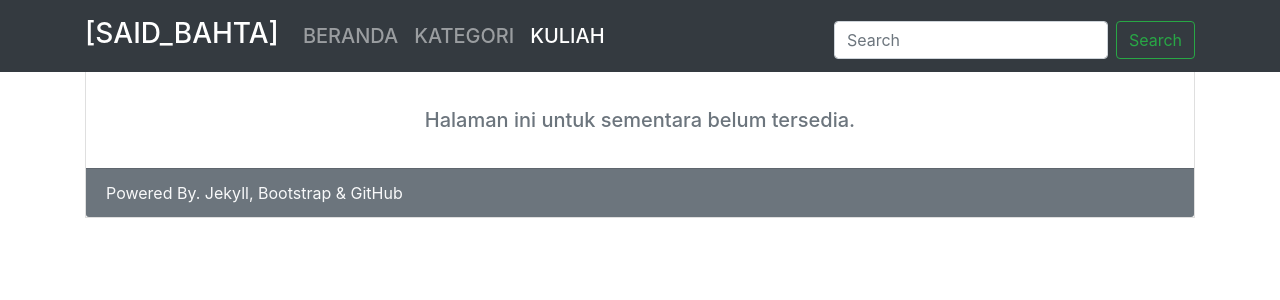
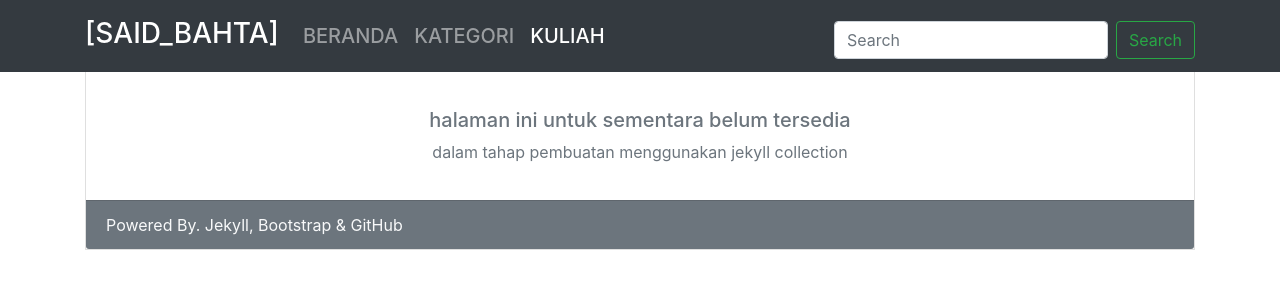
Before and after one commit to surtinaali/blog, a Jekyll site: the page built from kuliah.html, in a window 1280 px wide. Shown: the top 300 px of the page. Built offline with Jekyll 4.4.1, drawn with Linux system fonts in a browser that asks for light colours.

Commit message:
update text

```diff
--- a/kuliah.html
+++ b/kuliah.html
@@ -4,5 +4,6 @@ layout: page
 nav_order: 3
 ---
 <p></p>
-<h5 class="text-muted text-center">Halaman ini untuk sementara belum tersedia.</h5>
+<h5 class="text-muted text-center">halaman ini untuk sementara belum tersedia</h5>
+<p class="text-muted text-center">dalam tahap pembuatan menggunakan jekyll collection</p>
 <p></p>
```
